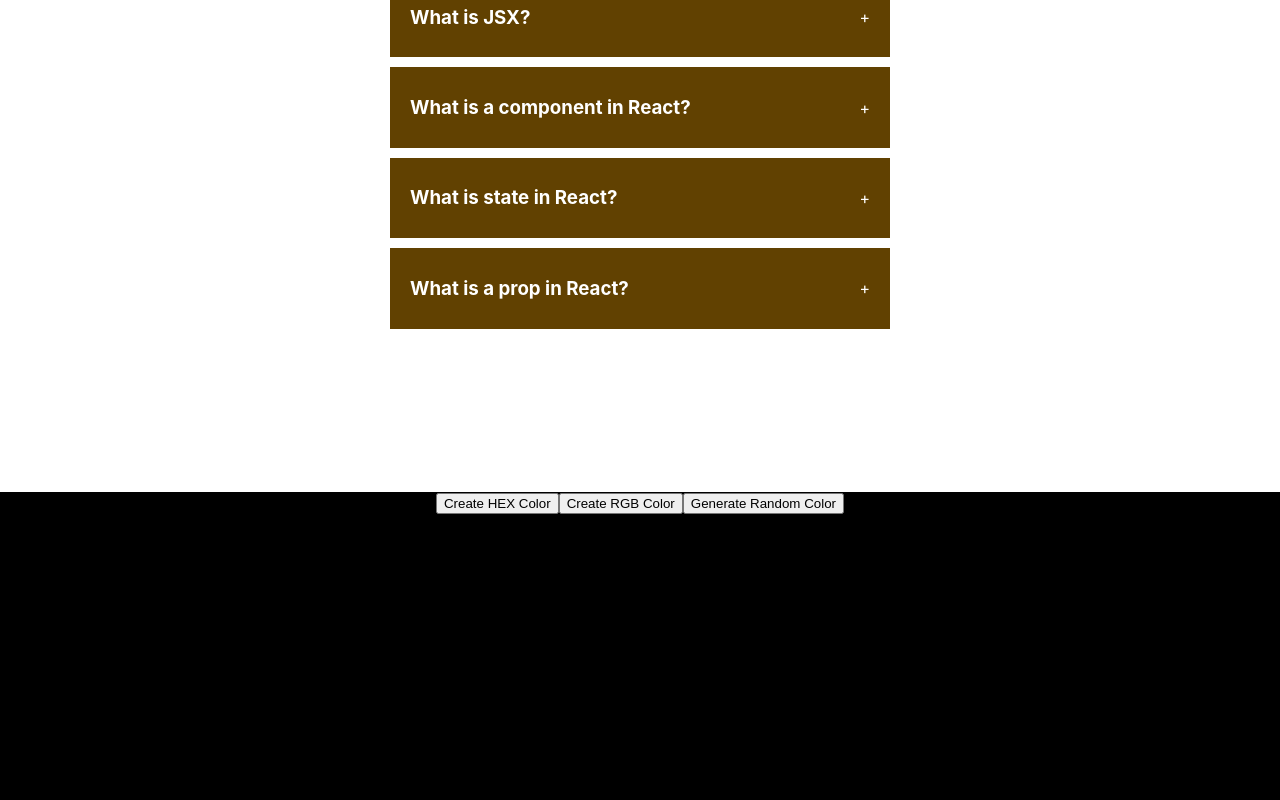
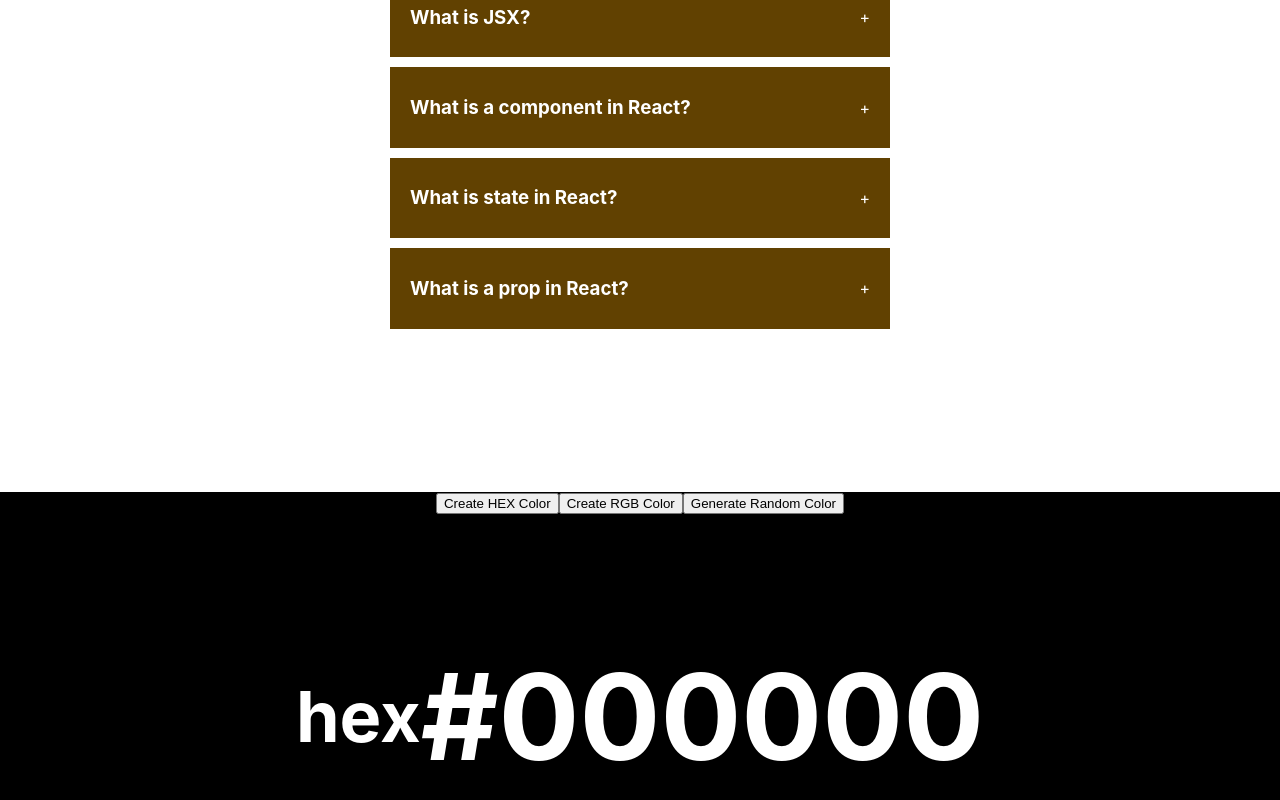
Before and after one commit to Asna1303/Build25, a React (Create React App) app: page / in a window 1280 px wide. Shown: the part 308-1108 px from the top of the page. Built offline with nearby package versions, Linux system fonts and the light colour scheme.

Commit message:
added style to button

```diff
--- a/src/components/random-color/index.jsx
+++ b/src/components/random-color/index.jsx
@@ -34,6 +34,18 @@ export default function RandomColor() {
             <button onClick={() => setTypeOfColor('hex')}>Create HEX Color</button>
             <button onClick={() => setTypeOfColor('rgb')}>Create RGB Color</button>
             <button onClick={typeOfColor === 'hex' ? handleCreateRandomHexColor : handleCreateRandomRgbColor}>Generate Random Color</button>
+            <div style={{
+                display: 'flex',
+                justifyContent:'center',
+                alignItems:'center',
+                color: 'white',
+                fontSize:'60px',
+                marginTop:'50px'
+
+            }}>
+                <h3>{typeOfColor}</h3>
+            <h1>{color}</h1>
+            </div>
         </div>
     );
 }
```
